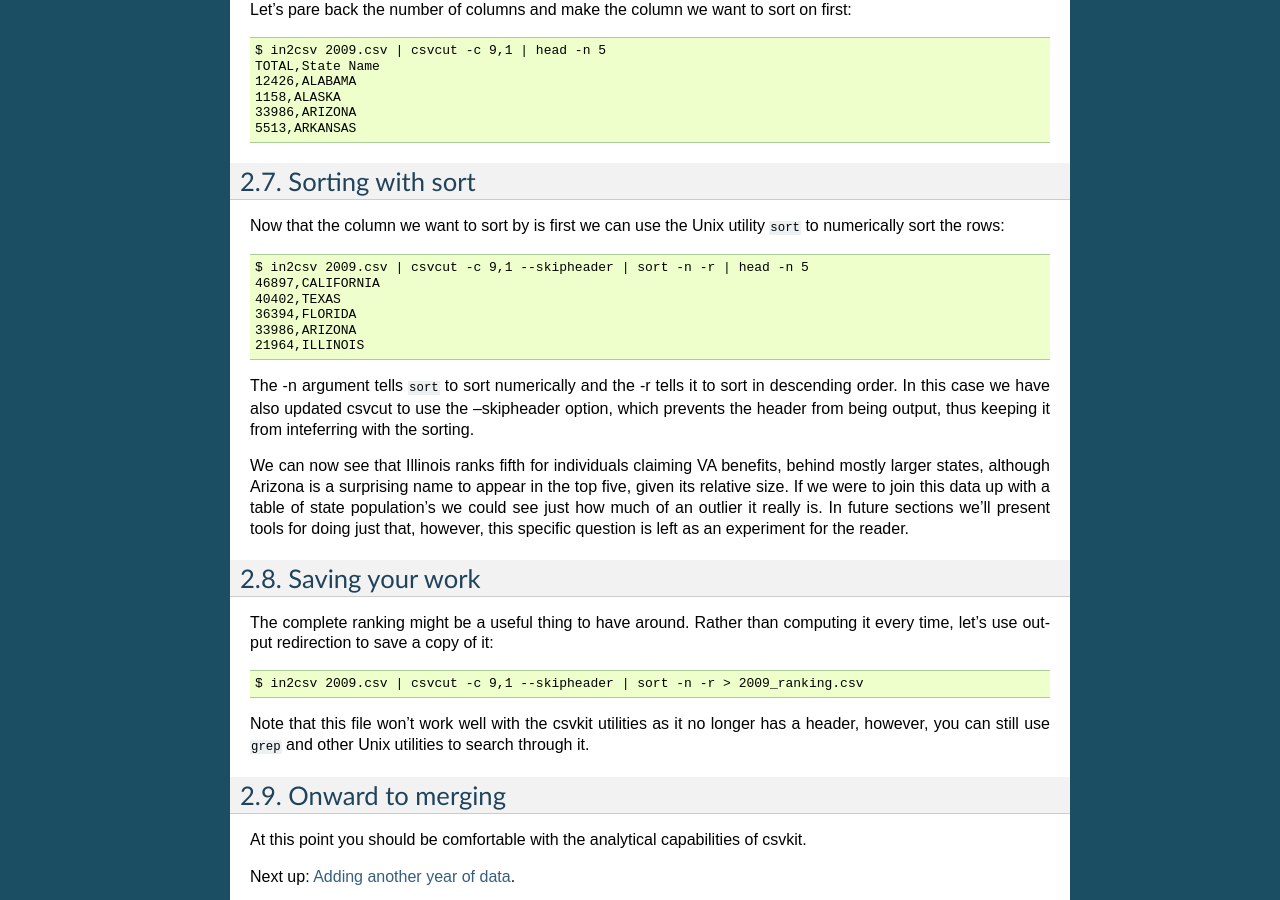
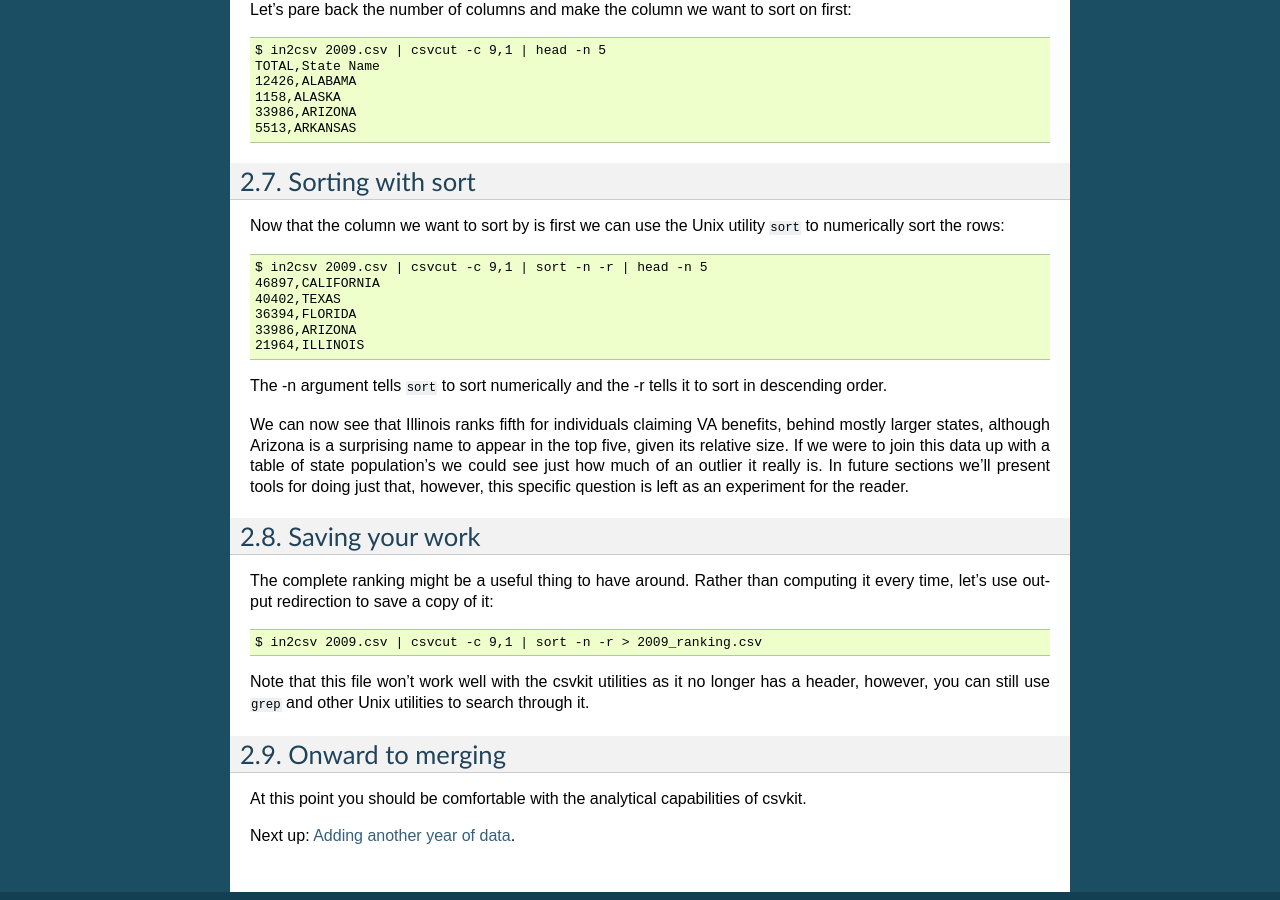
Before and after one commit to wireservice/csvkit, a Sphinx documentation site: the page built from docs/tutorial/examining_the_data.rst, in a window 1280 px wide and 900 px high, scrolled down 3162 px. Built offline with Sphinx 7.4.7, drawn with Linux system fonts in a browser that asks for light colours.

Commit message:
Removed skipheader option.

```diff
--- a/docs/scripts/csvcut.rst
+++ b/docs/scripts/csvcut.rst
@@ -24,8 +24,6 @@
       -c COLUMNS, --columns COLUMNS
                             A comma separated list of column indices or names to
                             be extracted. Defaults to all columns.
-      -s, --skipheader      Do not display the csv header in the output. Useful
-                            when piping to grep or uniq.
       -l, --linenumbers     Insert a column of line numbers at the front of the
                             output. Useful when piping to grep or as a simple
                             primary key.
--- a/docs/tutorial/examining_the_data.rst
+++ b/docs/tutorial/examining_the_data.rst
@@ -152,14 +152,14 @@
 
 Now that the column we want to sort by is first we can use the Unix utility ``sort`` to numerically sort the rows::
 
-    $ in2csv 2009.csv | csvcut -c 9,1 --skipheader | sort -n -r | head -n 5
+    $ in2csv 2009.csv | csvcut -c 9,1 | sort -n -r | head -n 5
     46897,CALIFORNIA
     40402,TEXAS
     36394,FLORIDA
     33986,ARIZONA
     21964,ILLINOIS
 
-The -n argument tells ``sort`` to sort numerically and the -r tells it to sort in descending order. In this case we have also updated csvcut to use the --skipheader option, which prevents the header from being output, thus keeping it from inteferring with the sorting.
+The -n argument tells ``sort`` to sort numerically and the -r tells it to sort in descending order.
 
 We can now see that Illinois ranks fifth for individuals claiming VA benefits, behind mostly larger states, although Arizona is a surprising name to appear in the top five, given its relative size. If we were to join this data up with a table of state population's we could see just how much of an outlier it really is. In future sections we'll present tools for doing just that, however, this specific question is left as an experiment for the reader.
 
@@ -168,7 +168,7 @@
 
 The complete ranking might be a useful thing to have around. Rather than computing it every time, let's use output redirection to save a copy of it::
 
-    $ in2csv 2009.csv | csvcut -c 9,1 --skipheader | sort -n -r > 2009_ranking.csv
+    $ in2csv 2009.csv | csvcut -c 9,1 | sort -n -r > 2009_ranking.csv
 
 Note that this file won't work well with the csvkit utilities as it no longer has a header, however, you can still use ``grep`` and other Unix utilities to search through it.
 
```
Also changed, not shown: 2 other files.
